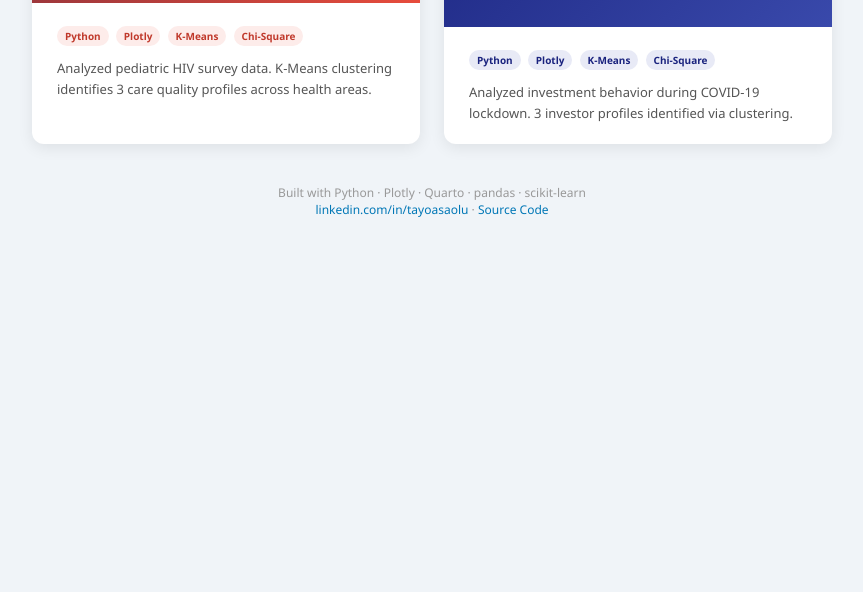
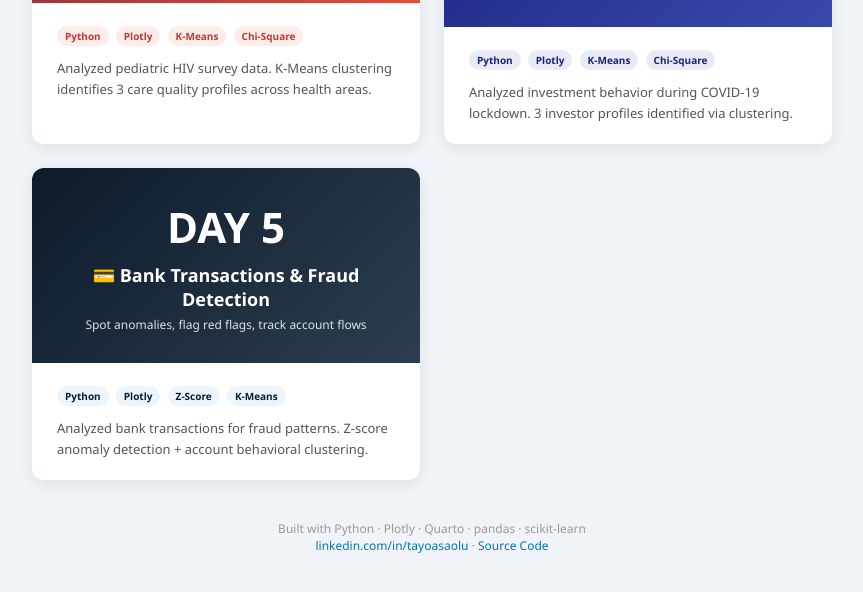
Before and after one commit to tayoasaolu/si-analytics-7d-challenge, a plain HTML site: page index.html in a window 1280 px wide. Shown: the part 788-1380 px from the top of the page, without its empty margins (208-1071 px from the left). Before the commit the page ends 1046 px from the top, so only its background shows below. Drawn offline with Linux system fonts and the light colour scheme.

Commit message:
SI Analytics 7-Day Challenge - Day 5 Dashboard

```diff
--- a/index.html
+++ b/index.html
@@ -173,6 +173,22 @@
         </div>
     </a>
 
+    <a href="day5/" class="card d5">
+        <div class="card-top" style="background:linear-gradient(135deg,#0D1B2A,#2C3E50);">
+            <div class="day">DAY 5</div>
+            <h2>💳 Bank Transactions &amp; Fraud Detection</h2>
+            <p>Spot anomalies, flag red flags, track account flows</p>
+        </div>
+        <div class="card-body">
+            <span class="tag" style="background:#EBF5FB;color:#0D1B2A;">Python</span>
+            <span class="tag" style="background:#EBF5FB;color:#0D1B2A;">Plotly</span>
+            <span class="tag" style="background:#EBF5FB;color:#0D1B2A;">Z-Score</span>
+            <span class="tag" style="background:#EBF5FB;color:#0D1B2A;">K-Means</span>
+            <div class="desc">Analyzed bank transactions for fraud patterns.
+            Z-score anomaly detection + account behavioral clustering.</div>
+        </div>
+    </a>
+
 </div>
 
 <div class="footer">
```
